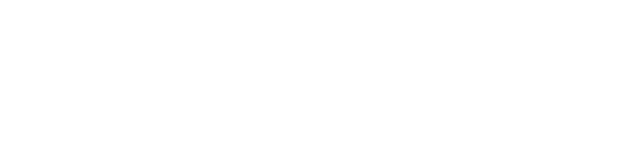
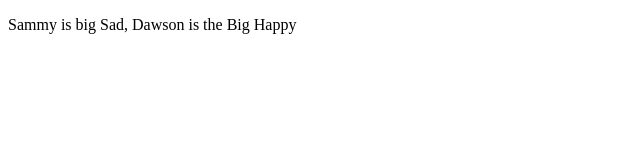
Before and after one commit to slevy2020/ping-pong-thing, a plain HTML site: page index.html in a window 1280 px wide. Shown: the whole page, without its empty margins (0-640 px from the left). Drawn offline with Linux system fonts and the light colour scheme.

Commit message:
style: Make text different than before Trying to create a merge conflict

```diff
--- a/index.html
+++ b/index.html
@@ -7,6 +7,6 @@
     </head>
 
     <body>
-
+      <p> Sammy is big Sad, Dawson is the Big Happy </p>
     </body>
 </html>
```
